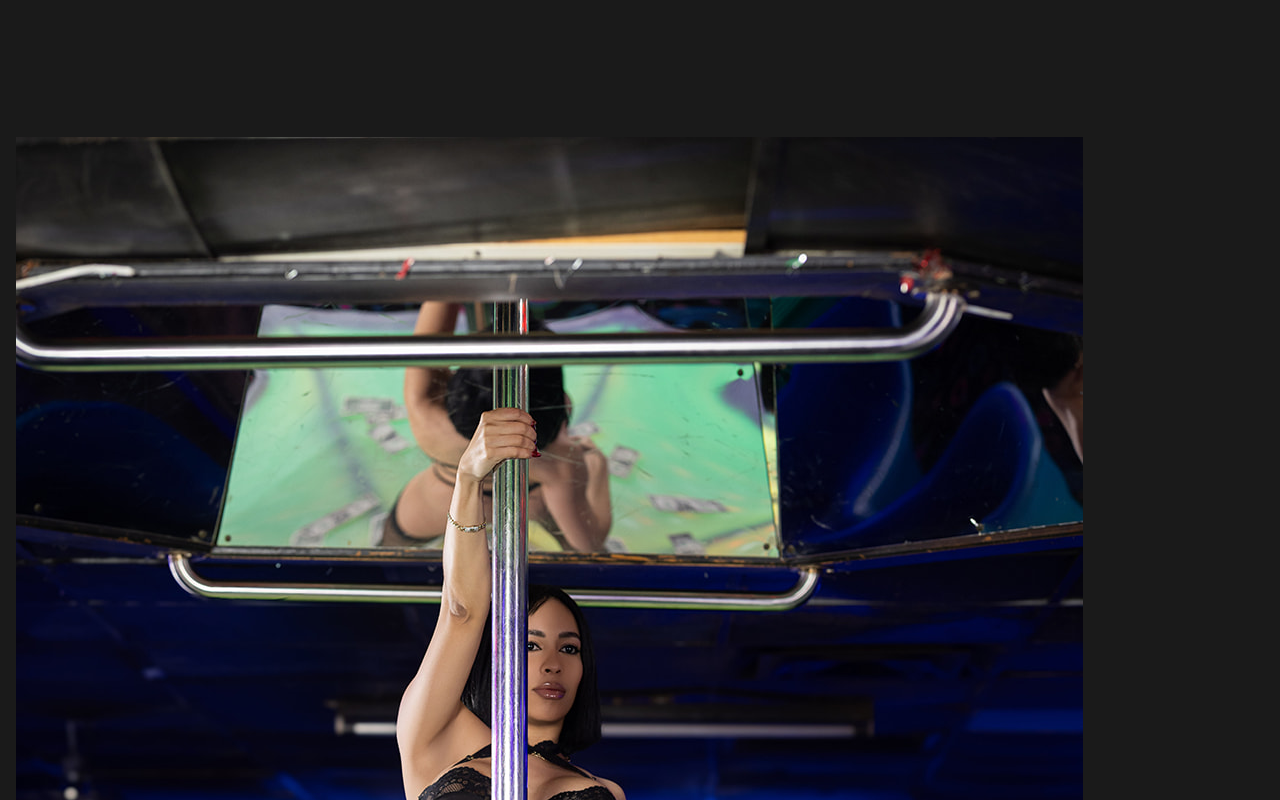
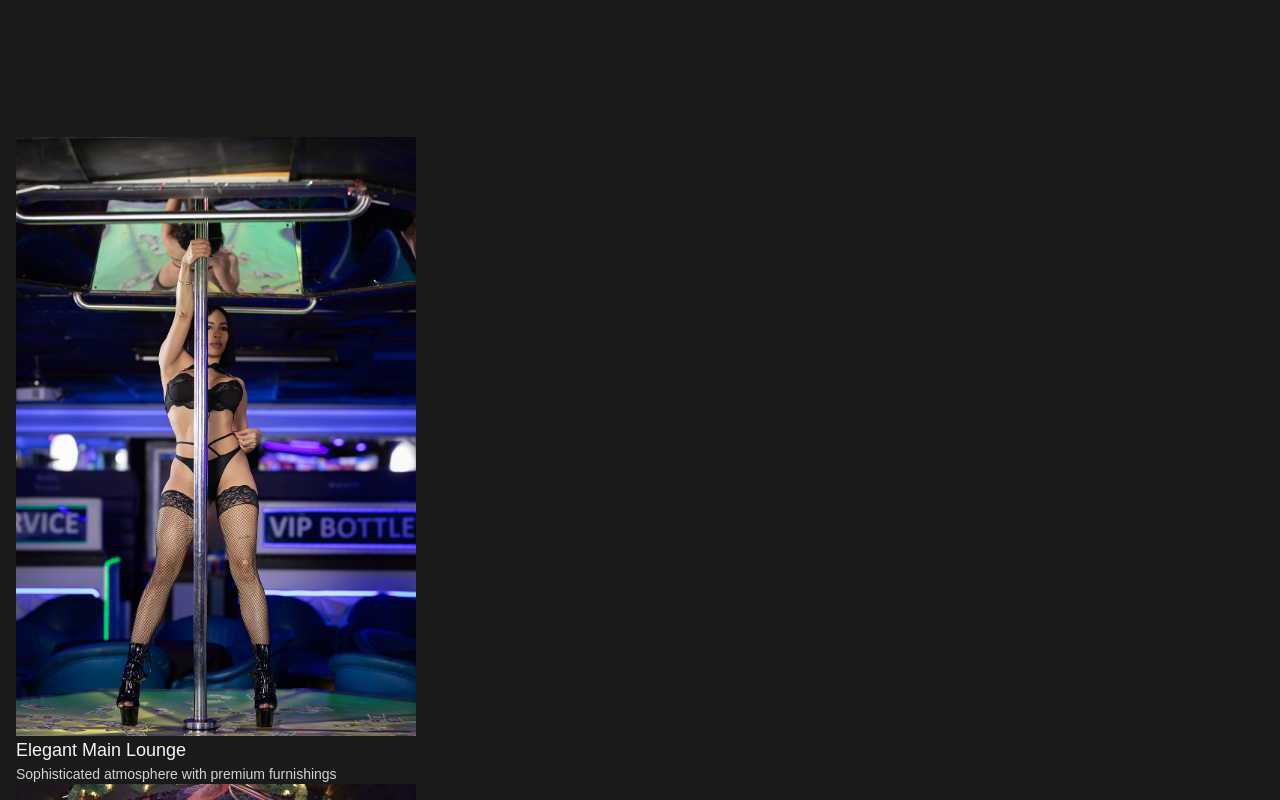
Before and after one commit to Degenius12/wackos-demo, a Next.js app: page / in a window 1280 px wide. Shown: the part 1360-2160 px from the top of the page. Built offline with nearby package versions, Linux system fonts and the light colour scheme.

Commit message:
Add dynamic multi-gallery system with easy photo management

```diff
--- a/package.json
+++ b/package.json
@@ -3,7 +3,7 @@
   "version": "0.1.0",
   "private": true,
   "scripts": {
-    "dev": "next dev --turbopack",
+    "dev": "next dev --turbopack --port 3001",
     "build": "next build",
     "start": "next start",
     "lint": "next lint"
--- a/src/app/page.tsx
+++ b/src/app/page.tsx
@@ -2,6 +2,7 @@
 
 import React, { useState, useEffect } from 'react';
 import { ChevronRight, MapPin, Clock, Phone, Star, Menu, X, Calendar, Users, CheckCircle, Award, Sparkles, Camera, ChevronLeft, Image as ImageIcon } from 'lucide-react';
+import Image from 'next/image';
 
 export default function Home() {
   const [isMenuOpen, setIsMenuOpen] = useState(false);
@@ -52,13 +53,19 @@ export default function Home() {
     ]
   };
 
+  type GalleryImage = {
+    file: string;
+    title: string;
+    description?: string;
+  };
+
   // Get current gallery images with proper paths
   const getCurrentGallery = () => {
-    return photoGalleries[activeGallery as keyof typeof photoGalleries].map(photo => ({
+    return (photoGalleries[activeGallery as keyof typeof photoGalleries] as GalleryImage[]).map(photo => ({
       ...photo,
       url: `/images/${activeGallery}/${photo.file}`,
-      // Fallback to placeholder if image doesn't exist yet
-      fallbackUrl: `https://images.unsplash.com/photo-1544148103-0773bf10d330?w=800&h=600&fit=crop&auto=format`
+      fallbackUrl: `https://images.unsplash.com/photo-1544148103-0773bf10d330?w=800&h=600&fit=crop&auto=format`,
+      description: photo.description ?? '',
     }));
   };
 
@@ -158,11 +165,12 @@ export default function Home() {
         <div className="rounded-lg p-8 max-w-md w-full text-center shadow-2xl glass-effect">
           <div className="mb-6">
             <div className="flex justify-center mb-6">
-              <img
+              <Image
                 src="/images/Wackos_logo2.png"
                 alt="Logo"
+                width={120} // adjust width as needed
+                height={60} // adjust height as needed
                 className="h-15 w-auto object-contain"
-                style={{height: '60px'}}
               />
             </div>
             <h1 className="text-3xl font-bold mb-2 heading-primary">Welcome</h1>
@@ -194,9 +202,11 @@ export default function Home() {
         <div className="container mx-auto px-4 py-4 flex justify-between items-center">
           {/* Logo Only */}
           <div className="flex items-center">
-            <img
+            <Image
               src="/images/Wackos_logo2.png"
               alt="Logo"
+              width={180}
+              height={96}
               className="h-24 w-auto object-contain"
             />
           </div>
@@ -379,10 +389,16 @@ export default function Home() {
           <div className="gallery-grid">
             {currentGallery.slice(0, 6).map((image, index) => (
               <div key={index} className="gallery-item" onClick={() => goToSlide(index)}>
-                <img src={image.url} alt={image.title} onError={(e) => {
-                  // Fallback to placeholder if image doesn't exist
-                  e.currentTarget.src = image.fallbackUrl || 'https://images.unsplash.com/photo-1544148103-0773bf10d330?w=400&h=300&fit=crop';
-                }} />
+                <Image
+                  src={image.url}
+                  alt={image.title}
+                  width={400}
+                  height={300}
+                  className="gallery-img"
+                  onError={(e) => {
+                    e.currentTarget.src = image.fallbackUrl || 'https://images.unsplash.com/photo-1544148103-0773bf10d330?w=400&h=300&fit=crop';
+                  }}
+                />
                 <div className="gallery-overlay">
                   <div>
                     <h4 className="carousel-title text-lg">{image.title}</h4>
@@ -617,9 +633,11 @@ export default function Home() {
       <footer className="border-t py-12 text-center" style={{backgroundColor: 'var(--background)', borderColor: 'rgba(255, 215, 0, 0.2)', color: 'var(--text-primary)'}}>
         <div className="container mx-auto px-4">
           <div className="flex items-center justify-center space-x-3 mb-6">
-            <img
+            <Image
               src="/images/Wackos_logo2.png"
               alt="Logo"
+              width={64}
+              height={64}
               className="h-16 w-auto object-contain"
             />
           </div>
```
